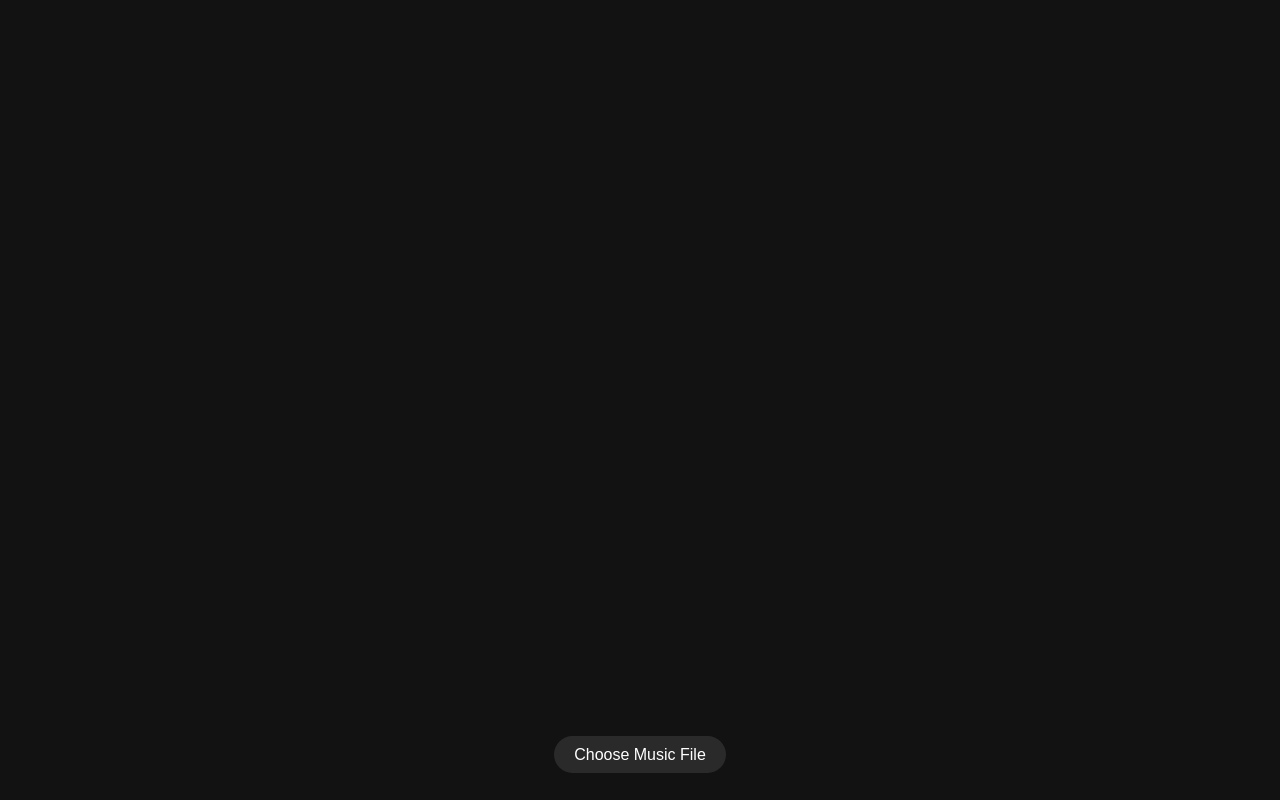
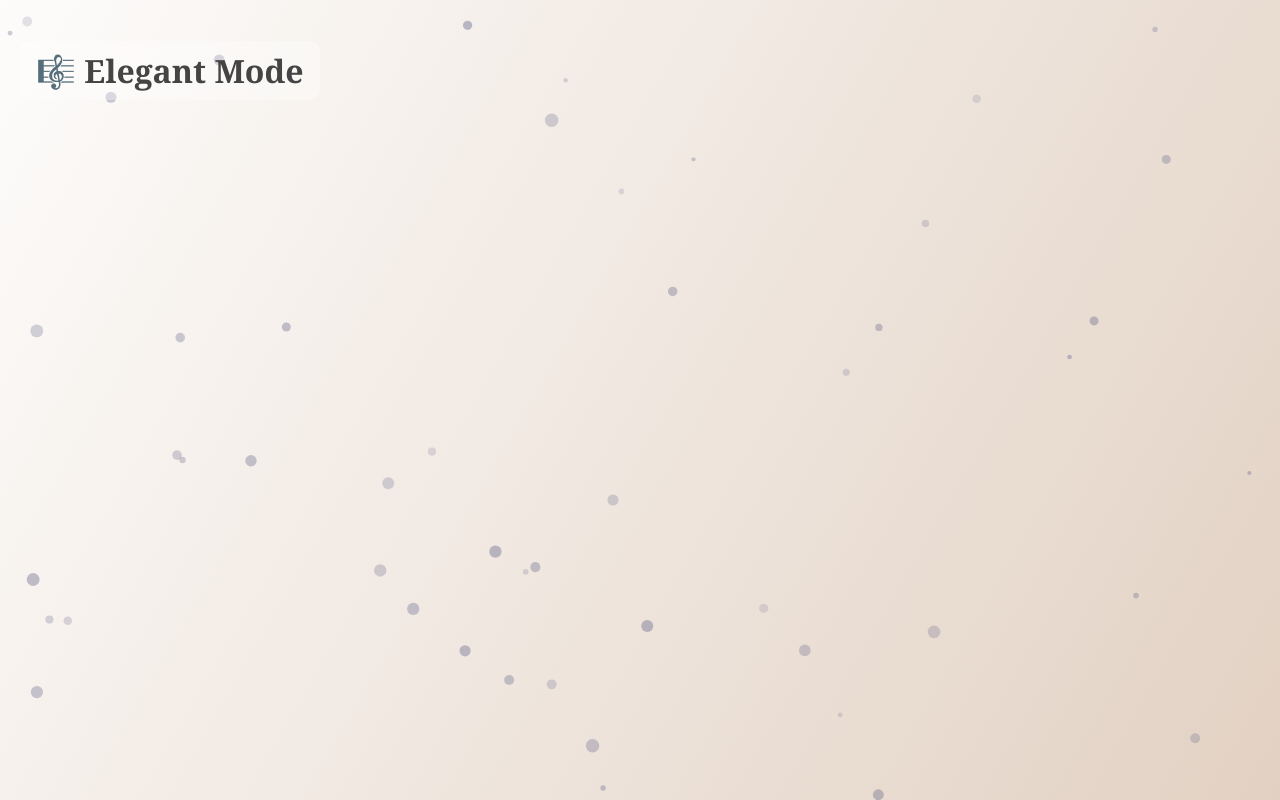
Before and after one commit to jdou1116/Final-MouseConcert, a plain HTML site: page Elegant/index.html in a window 1280 px wide. Drawn offline with Linux system fonts and the light colour scheme.

Commit message:
Update index.html

```diff
--- a/Elegant/index.html
+++ b/Elegant/index.html
@@ -1,219 +1,85 @@
 <!DOCTYPE html>
-<html>
+<html lang="en">
 <head>
-    <title>Elegant Audio Visualization</title>
+  <meta charset="UTF-8" />
+  <meta name="viewport" content="width=device-width, initial-scale=1.0"/>
+  <title>Elegant Mode</title>
   <style>
     body {
       margin: 0;
       overflow: hidden;
-            background: #121212;
-            display: flex;
-            justify-content: center;
-            align-items: center;
-            height: 100vh;
-            color: white;
-            font-family: 'Arial', sans-serif;
+      background: linear-gradient(120deg, #fdfcfb, #e2d1c3);
+      animation: bgShift 15s ease-in-out infinite;
+      font-family: 'Georgia', serif;
     }
+
+    @keyframes bgShift {
+      0% { background-position: 0% 50%; }
+      50% { background-position: 100% 50%; }
+      100% { background-position: 0% 50%; }
+    }
+
     canvas {
       display: block;
     }
-        .controls {
+
+    h1 {
       position: absolute;
-            bottom: 20px;
-            text-align: center;
-        }
-        input[type="file"] {
-            display: none;
-        }
-        .upload-btn {
-            background: rgba(255,255,255,0.1);
-            color: white;
-            padding: 10px 20px;
-            border-radius: 20px;
-            cursor: pointer;
-            transition: all 0.3s ease;
-        }
-        .upload-btn:hover {
-            background: rgba(255,255,255,0.2);
+      top: 20px;
+      left: 20px;
+      color: #444;
+      font-size: 2rem;
+      background: rgba(255, 255, 255, 0.3);
+      padding: 0.5rem 1rem;
+      border-radius: 10px;
     }
   </style>
 </head>
 <body>
-    <canvas id="visualizer"></canvas>
-    <div class="controls">
-        <label for="audio-upload" class="upload-btn">Choose Music File</label>
-        <input id="audio-upload" type="file" accept="audio/*" />
-        <p id="song-info" style="margin-top: 10px;"></p>
-    </div>
+  <h1>🎼 Elegant Mode</h1>
+  <canvas id="elegantCanvas"></canvas>
 
   <script>
-        const canvas = document.getElementById('visualizer');
+    const canvas = document.getElementById('elegantCanvas');
     const ctx = canvas.getContext('2d');
-        const uploadBtn = document.getElementById('audio-upload');
-        const songInfo = document.getElementById('song-info');
-
-        // Set canvas to window size
     canvas.width = window.innerWidth;
     canvas.height = window.innerHeight;
 
-        // Audio context and nodes
-        let audioContext;
-        let analyser;
-        let audioSource;
-        let audioElement;
-        let dataArray;
-        let bufferLength;
+    let circles = [];
 
-        // Initialize audio context on user interaction
-        function initAudio() {
-            audioContext = new (window.AudioContext || window.webkitAudioContext)();
-            analyser = audioContext.createAnalyser();
-            analyser.fftSize = 2048;
-            bufferLength = analyser.frequencyBinCount;
-            dataArray = new Uint8Array(bufferLength);
-        }
-
-        // Handle file upload
-        uploadBtn.addEventListener('change', function(e) {
-            const file = e.target.files[0];
-            if (!file) return;
-
-            if (!audioContext) {
-                initAudio();
-            }
-
-            // Stop previous audio if playing
-            if (audioElement) {
-                audioElement.pause();
-                if (audioSource) {
-                    audioSource.disconnect();
-                }
-            }
-
-            // Create audio element and connect to analyser
-            audioElement = new Audio(URL.createObjectURL(file));
-            audioSource = audioContext.createMediaElementSource(audioElement);
-            audioSource.connect(analyser);
-            analyser.connect(audioContext.destination);
-
-            // Play audio
-            audioElement.play().catch(e => {
-                console.error("Playback failed:", e);
-                songInfo.textContent = "Click somewhere on the page to start playback";
-
-                // Some browsers require user interaction before playing audio
-                document.body.addEventListener('click', function onClick() {
-                    audioElement.play();
-                    document.body.removeEventListener('click', onClick);
-                    songInfo.textContent = `Now Playing: ${file.name}`;
-                }, { once: true });
-            });
-
-            songInfo.textContent = `Now Playing: ${file.name}`;
-
-            // Start visualization
-            if (!isAnimating) {
-                isAnimating = true;
-                animate();
-            }
-        });
-
-        // Visualization variables
-        let isAnimating = false;
-        const points = [];
-        const numPoints = 150;
-        const maxRadius = Math.min(canvas.width, canvas.height) * 0.4;
-
-        // Initialize points for smooth wave
-        for (let i = 0; i < numPoints; i++) {
-            points.push({
-                x: 0,
-                y: 0,
-                targetY: 0,
-                speed: 0.1 + Math.random() * 0.1
+    for (let i = 0; i < 50; i++) {
+      circles.push({
+        x: Math.random() * canvas.width,
+        y: Math.random() * canvas.height,
+        r: Math.random() * 5 + 2,
+        dx: (Math.random() - 0.5) * 0.5,
+        dy: (Math.random() - 0.5) * 0.5,
+        opacity: Math.random() * 0.3 + 0.2
       });
     }
 
-        // Animation loop
-        function animate() {
-            if (!isAnimating) return;
-
-            requestAnimationFrame(animate);
-
-            // Clear canvas with semi-transparent background for trail effect
-            ctx.fillStyle = 'rgba(18, 18, 18, 0.2)';
-            ctx.fillRect(0, 0, canvas.width, canvas.height);
-
-            // Get frequency data if analyser exists
-            if (analyser) {
-                analyser.getByteFrequencyData(dataArray);
+    function draw() {
+      ctx.clearRect(0, 0, canvas.width, canvas.height);
+      for (let c of circles) {
+        ctx.beginPath();
+        ctx.arc(c.x, c.y, c.r, 0, Math.PI * 2);
+        ctx.fillStyle = `rgba(120, 120, 150, ${c.opacity})`;
+        ctx.fill();
+        c.x += c.dx;
+        c.y += c.dy;
+        if (c.x < 0 || c.x > canvas.width) c.dx *= -1;
+        if (c.y < 0 || c.y > canvas.height) c.dy *= -1;
+      }
+      requestAnimationFrame(draw);
     }
 
-            // Calculate center of canvas
-            const centerX = canvas.width / 2;
-            const centerY = canvas.height / 2;
+    draw();
 
-            // Update and draw points in a circular formation
-            ctx.beginPath();
-
-            for (let i = 0; i < numPoints; i++) {
-                const point = points[i];
-
-                // Get frequency data for this point (scaled to buffer length)
-                const freqIndex = Math.floor(i / numPoints * bufferLength);
-                const frequency = dataArray ? dataArray[freqIndex] / 255 : 0;
-
-                // Smooth movement toward target
-                point.targetY = frequency * maxRadius;
-                point.y += (point.targetY - point.y) * point.speed;
-
-                // Calculate angle and position
-                const angle = (i / numPoints) * Math.PI * 2;
-                const x = centerX + Math.cos(angle) * (maxRadius * 0.7 + point.y * 0.3);
-                const y = centerY + Math.sin(angle) * (maxRadius * 0.7 + point.y * 0.3);
-
-                // Draw line to this point
-                if (i === 0) {
-                    ctx.moveTo(x, y);
-                } else {
-                    ctx.lineTo(x, y);
-                }
-
-                // Store position for next frame
-                point.x = x;
-                point.y = y;
-            }
-
-            // Close the path and draw
-            ctx.closePath();
-
-            // Create gradient for the wave
-            const gradient = ctx.createLinearGradient(0, 0, canvas.width, canvas.height);
-            gradient.addColorStop(0, 'rgba(100, 200, 255, 0.8)');
-            gradient.addColorStop(0.5, 'rgba(200, 100, 255, 0.8)');
-            gradient.addColorStop(1, 'rgba(100, 255, 200, 0.8)');
-
-            ctx.strokeStyle = gradient;
-            ctx.lineWidth = 2;
-            ctx.stroke();
-
-            // Fill with semi-transparent color
-            ctx.fillStyle = 'rgba(100, 200, 255, 0.05)';
-            ctx.fill();
-
-            // Draw center circle
-            ctx.beginPath();
-            ctx.arc(centerX, centerY, maxRadius * 0.2, 0, Math.PI * 2);
-            ctx.fillStyle = 'rgba(255, 255, 255, 0.1)';
-            ctx.fill();
-        }
-
-        // Handle window resize
-        window.addEventListener('resize', function() {
-            canvas.width = window.innerWidth;
-            canvas.height = window.innerHeight;
-            maxRadius = Math.min(canvas.width, canvas.height) * 0.4;
-        });
+    // Optional: Play gentle background music
+    const audio = new Audio('assets/elegant-music.mp3'); // Replace with your own gentle track
+    audio.loop = true;
+    audio.volume = 0.5;
+    window.addEventListener('click', () => audio.play());
   </script>
 </body>
 </html>
```
Lines whose indentation alone changed are shown as unchanged.
